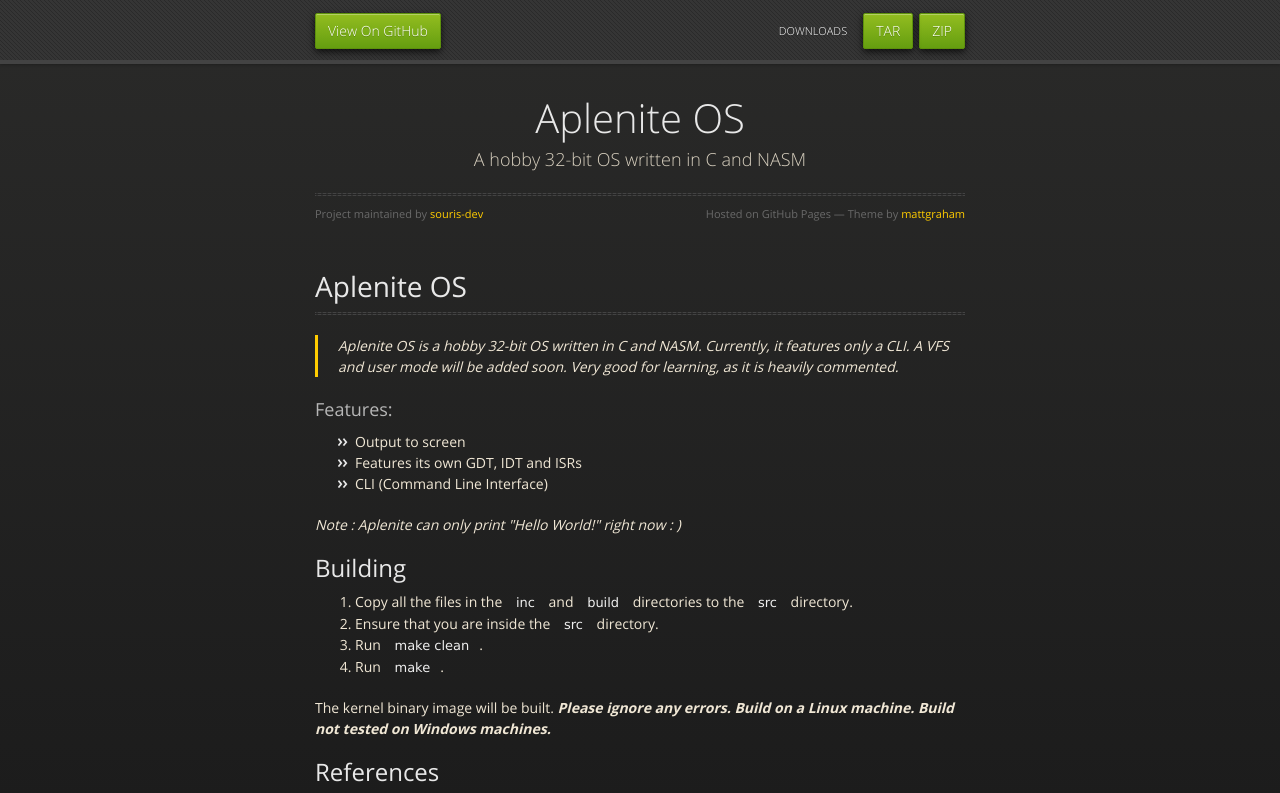
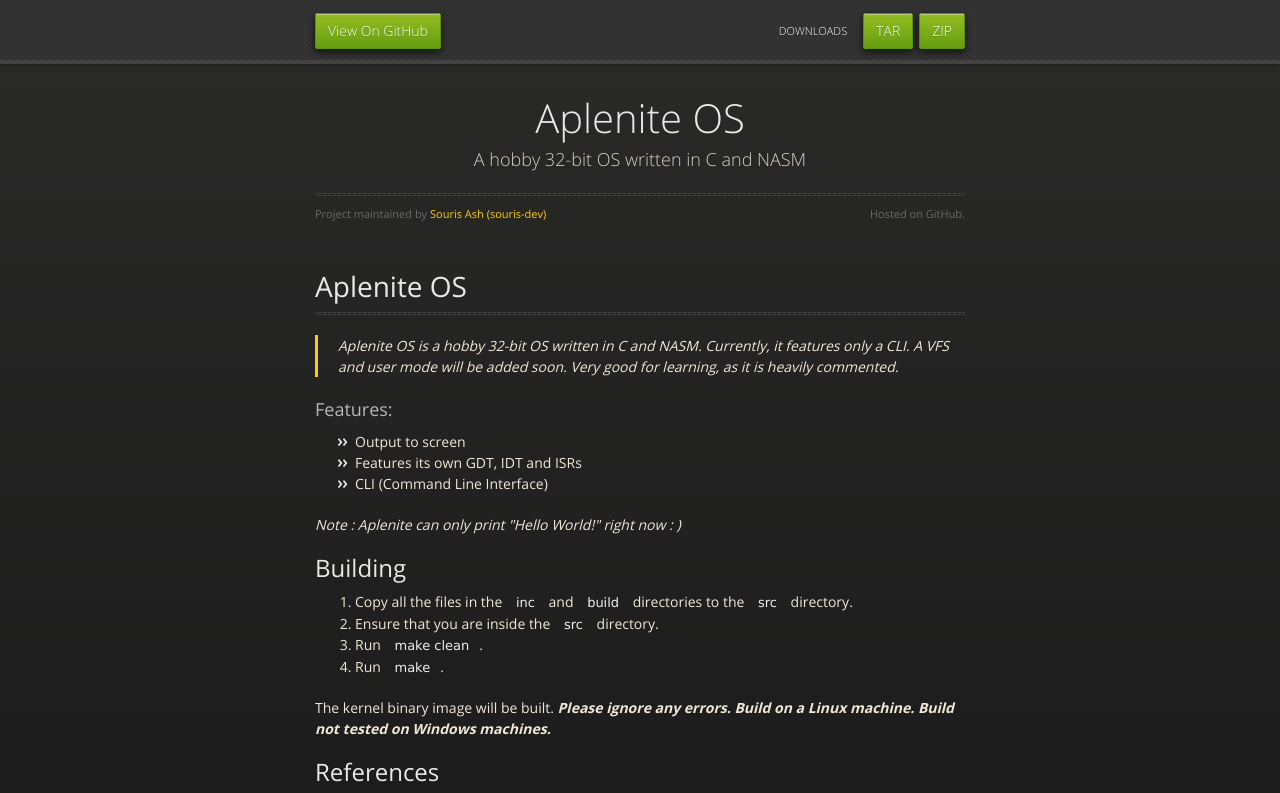
Before and after one commit to souris-dev/Aplenite-OS, a plain HTML site: page index.html in a window 1280 px wide. Shown: the top 793 px of the page. Drawn offline with nearby package versions, Linux system fonts and the light colour scheme.

Commit message:
Update index.html

```diff
--- a/index.html
+++ b/index.html
@@ -3,7 +3,7 @@
   <head>
     <meta charset="utf-8">
     <meta http-equiv="X-UA-Compatible" content="chrome=1">
-    <title>Aplenite OS by souris-dev</title>
+    <title>Aplenite OS</title>
     <link rel="stylesheet" href="stylesheets/styles.css">
     <link rel="stylesheet" href="stylesheets/pygment_trac.css">
     <script src="https://ajax.googleapis.com/ajax/libs/jquery/1.7.1/jquery.min.js"></script>
@@ -34,8 +34,8 @@
           <h1>Aplenite OS</h1>
           <p>A hobby 32-bit OS written in C and NASM</p>
           <hr>
-          <span class="credits left">Project maintained by <a href="https://github.com/souris-dev">souris-dev</a></span>
-          <span class="credits right">Hosted on GitHub Pages &mdash; Theme by <a href="https://twitter.com/michigangraham">mattgraham</a></span>
+          <span class="credits left">Project maintained by <a href="https://github.com/souris-dev">Souris Ash (souris-dev)</a></span>
+          <span class="credits right">Hosted on GitHub.</span>
         </div>
 
         <h1>
```
